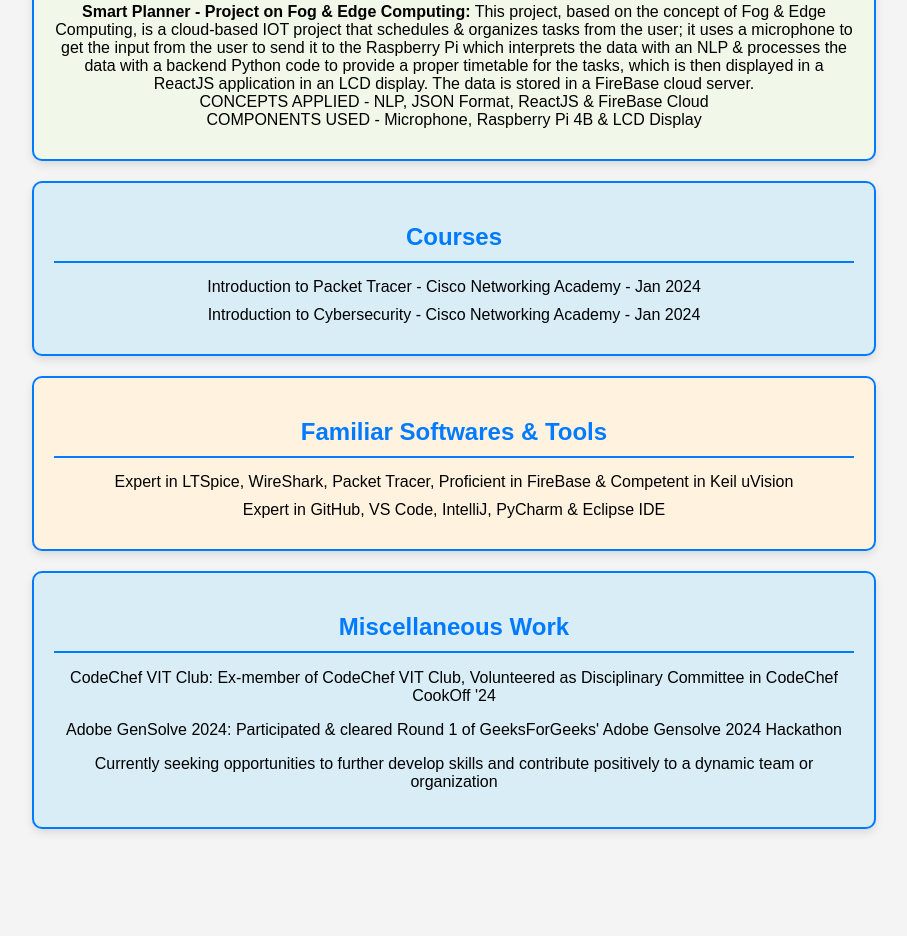
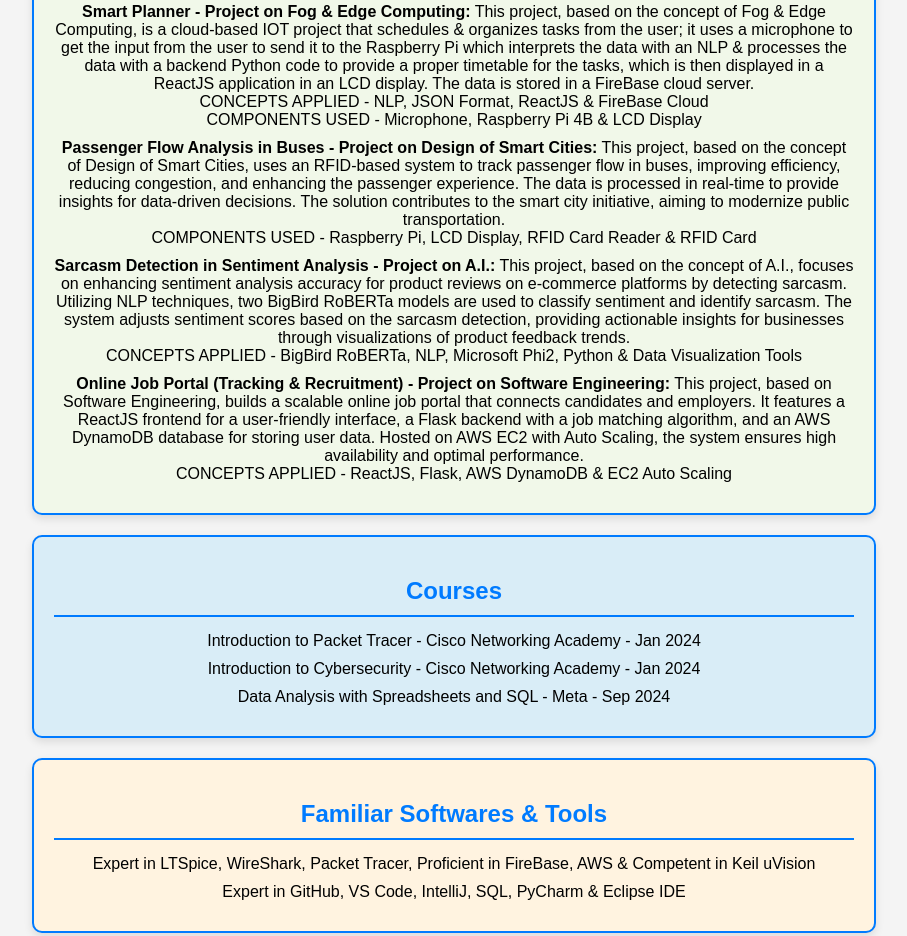
Before and after one commit to tarundilip/NewTDPF, a plain HTML site: page index.html in a window 1280 px wide. Shown: the part 2408-3344 px from the top of the page, without its empty margins (186-1093 px from the left). Before the commit the page ends 3277 px from the top, so only its background shows below. Drawn offline with Linux system fonts and the light colour scheme.

Commit message:
Update index.html
Updated to latest version

```diff
--- a/index.html
+++ b/index.html
@@ -49,8 +49,8 @@
             <h2>Education</h2>
             <h3>Bachelor of Technology, Computer Science Engineering</h3>
             <p>Vellore Institute of Technology, Chennai (Sep 2022 - Present)</p>
-            <p><strong>CGPA:</strong> 8.73/10</p>
-            <p>To be graduated with a Bachelor's degree in Computer Science Engineering from a prestigious university, completing coursework in programming, algorithms, data structures, and computer architecture. Specialized in software engineering and machine learning, gaining hands-on experience with various programming languages like Java, Python, C++, and R.</p>
+            <p><strong>CGPA:</strong> 8.73/10 (As of 4th semester)</p>
+            <p>To be graduated with a Bachelor's degree in Computer Science Engineering from a prestigious university, completing coursework in programming, algorithms, data structures, and computer architecture. Specialized in software engineering, gaining hands-on experience with various programming languages like Java, Python, C++, and R.</p>
             <h3>High School Degree</h3>
             <p>Kola Perumal Chetty Vaishnav Sr. Sec. School (Apr 2007 - Jul 2022)</p>
             <p><strong>12th Grade Marks:</strong> 93.2%</p>
@@ -89,6 +89,9 @@
                 <li><center><strong>Terminal Process Manager - TERMINATOR - Project on Operating Systems:</strong> This project, based on the concept of Operating Systems, is a text-based user interface which provides a simple, salient way of managing processes in a Linux/GNU-based OS. <br>CONCEPTS APPLIED - GNU OS (Text Editor - Emacs) & GCC Compiler Toolchain with ncurses C Library</center></li>
                 <li><center><strong>Weather Monitoring System - Project on MicroProcessors & MicroControllers:</strong> This project, based on the concept of MicroProcessors & MicroControllers, is an Arduino/IOT based weather monitoring system, which deploys sensors & detectors which detect the humidity, temperature & air-pressure data from real-time & displays the same on an LCD display. <br>COMPONENTS USED - Arduino Uno (Arduino IDE), BMP180, MQ135, DHT11, LDR & LCD Display</center></li>
                 <li><center><strong>Smart Planner - Project on Fog & Edge Computing:</strong> This project, based on the concept of Fog & Edge Computing, is a cloud-based IOT project that schedules & organizes tasks from the user; it uses a microphone to get the input from the user to send it to the Raspberry Pi which interprets the data with an NLP & processes the data with a backend Python code to provide a proper timetable for the tasks, which is then displayed in a ReactJS application in an LCD display. The data is stored in a FireBase cloud server. <br>CONCEPTS APPLIED - NLP, JSON Format, ReactJS & FireBase Cloud <br>COMPONENTS USED - Microphone, Raspberry Pi 4B & LCD Display</center></li>
+                <li><center><strong>Passenger Flow Analysis in Buses - Project on Design of Smart Cities:</strong> This project, based on the concept of Design of Smart Cities, uses an RFID-based system to track passenger flow in buses, improving efficiency, reducing congestion, and enhancing the passenger experience. The data is processed in real-time to provide insights for data-driven decisions. The solution contributes to the smart city initiative, aiming to modernize public transportation. <br>COMPONENTS USED - Raspberry Pi, LCD Display, RFID Card Reader & RFID Card</center></li>
+                <li><center><strong>Sarcasm Detection in Sentiment Analysis - Project on A.I.:</strong> This project, based on the concept of A.I., focuses on enhancing sentiment analysis accuracy for product reviews on e-commerce platforms by detecting sarcasm. Utilizing NLP techniques, two BigBird RoBERTa models are used to classify sentiment and identify sarcasm. The system adjusts sentiment scores based on the sarcasm detection, providing actionable insights for businesses through visualizations of product feedback trends. <br>CONCEPTS APPLIED - BigBird RoBERTa, NLP, Microsoft Phi2, Python & Data Visualization Tools</center></li>
+                <li><center><strong>Online Job Portal (Tracking & Recruitment) - Project on Software Engineering:</strong> This project, based on Software Engineering, builds a scalable online job portal that connects candidates and employers. It features a ReactJS frontend for a user-friendly interface, a Flask backend with a job matching algorithm, and an AWS DynamoDB database for storing user data. Hosted on AWS EC2 with Auto Scaling, the system ensures high availability and optimal performance. <br>CONCEPTS APPLIED - ReactJS, Flask, AWS DynamoDB & EC2 Auto Scaling</center></li>
             </ul>
         </section>
 
@@ -97,14 +100,15 @@
             <ul>
                 <li><center>Introduction to Packet Tracer - Cisco Networking Academy - Jan 2024</center></li>
                 <li><center>Introduction to Cybersecurity - Cisco Networking Academy - Jan 2024</center></li>
+                <li><center>Data Analysis with Spreadsheets and SQL - Meta - Sep 2024</center></li>
             </ul>
         </section>
 
         <section id="softwares">
             <h2>Familiar Softwares & Tools</h2>
             <ul>
-                <li><center>Expert in LTSpice, WireShark, Packet Tracer, Proficient in FireBase & Competent in Keil uVision</center></li>
-                <li><center>Expert in GitHub, VS Code, IntelliJ, PyCharm & Eclipse IDE</center></li>
+                <li><center>Expert in LTSpice, WireShark, Packet Tracer, Proficient in FireBase, AWS & Competent in Keil uVision</center></li>
+                <li><center>Expert in GitHub, VS Code, IntelliJ, SQL, PyCharm & Eclipse IDE</center></li>
             </ul>
         </section>
 
```
